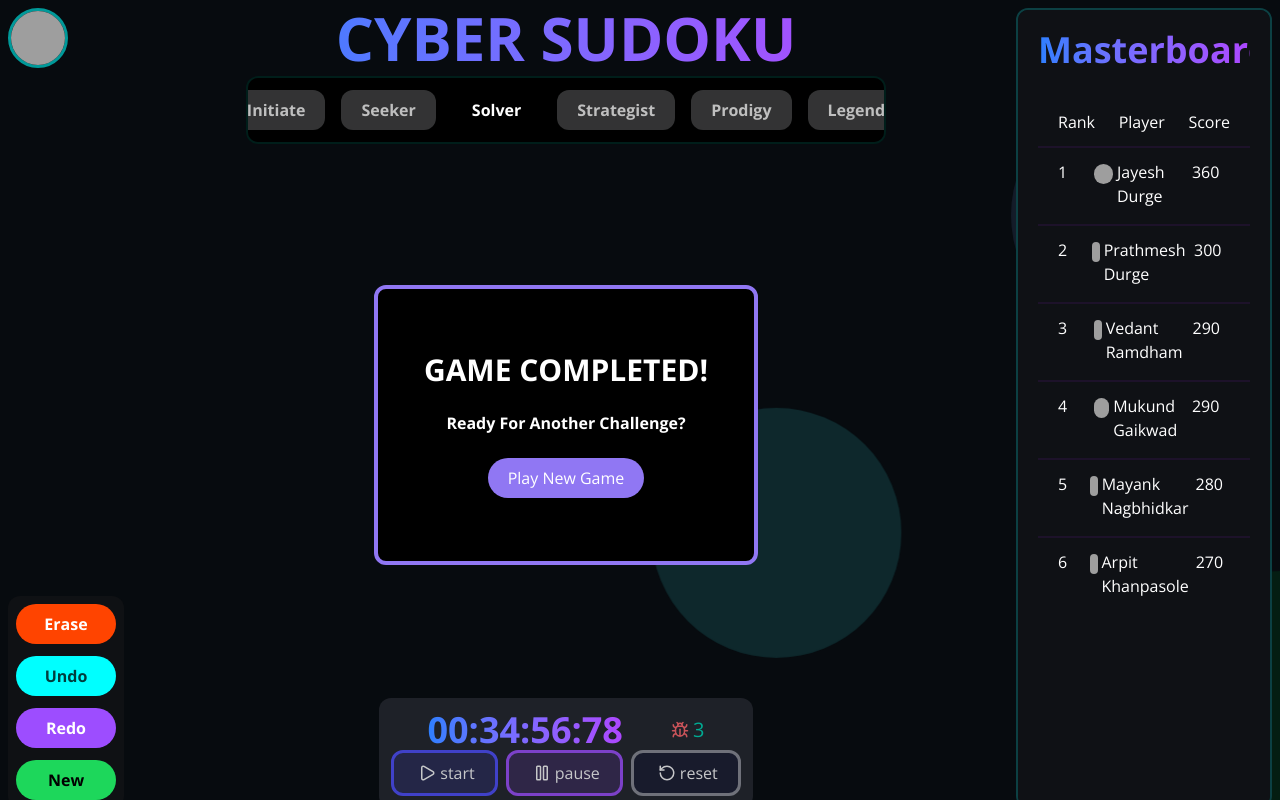
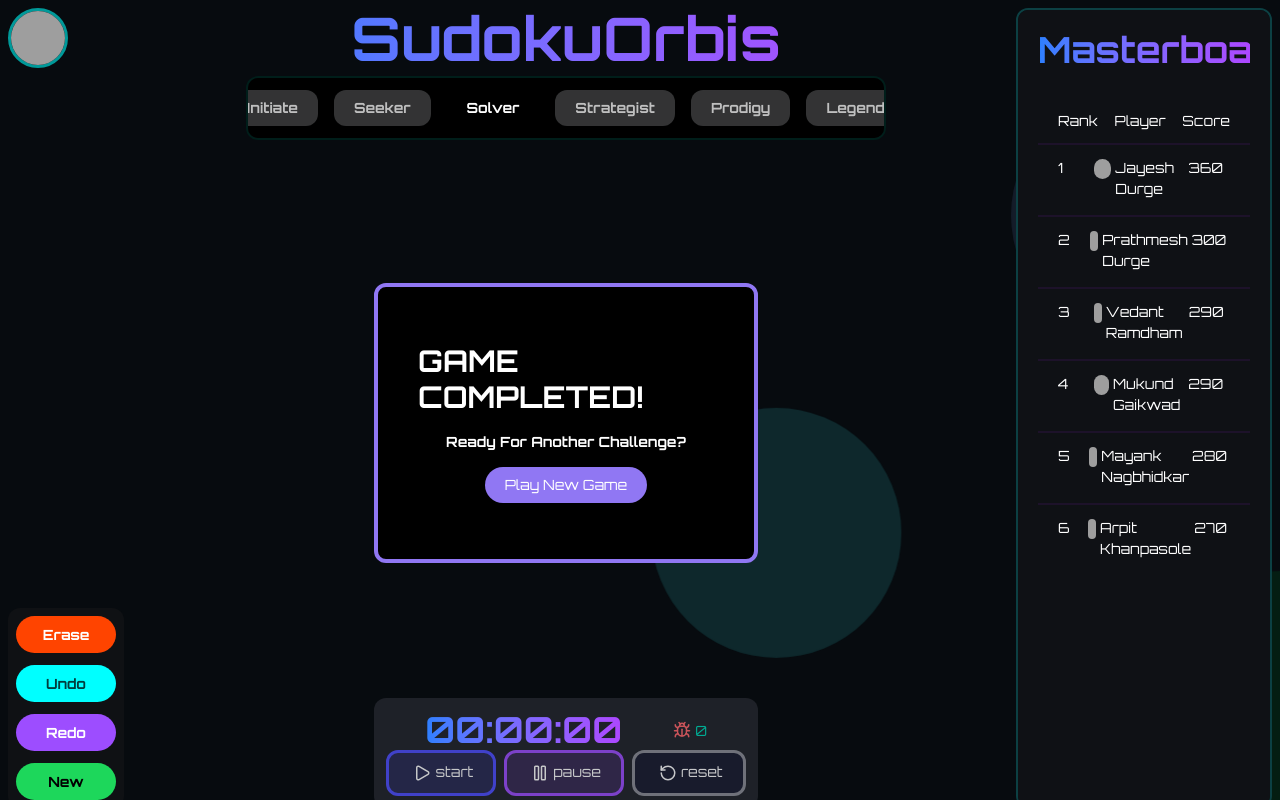
Before and after one commit to jayesh-durge/Sudoku-WebGame, a React (Vite) app: page / in a window 1280 px wide. Built offline with nearby package versions, Linux system fonts and the light colour scheme; grey boxes are pictures that could not be loaded.

Commit message:
font sizing matched according to new font style 'ORBITRON'

```diff
--- a/index.html
+++ b/index.html
@@ -4,6 +4,7 @@
     <meta charset="UTF-8" />
     <link rel="icon" type="image/svg+xml" href="/vite.svg" />
     <meta name="viewport" content="width=device-width, initial-scale=1.0" />
+    <link href="https://fonts.googleapis.com/css2?family=Orbitron:wght@400;500;600;700;800;900&display=swap" rel="stylesheet">
     <title>sudoku</title>
   </head>
   <body>
--- a/package.json
+++ b/package.json
@@ -14,6 +14,7 @@
     "lucide-react": "^0.546.0",
     "react": "^19.1.1",
     "react-dom": "^19.1.1",
+    "react-router-dom": "^7.9.5",
     "tailwind-merge": "^3.3.1",
     "tailwindcss": "^4.1.14",
     "three": "^0.180.0"
--- a/src/App.jsx
+++ b/src/App.jsx
@@ -11,7 +11,7 @@ function App(){
       <Background/>
       {/* <SignUp></SignUp> */}
       {/* <Login></Login> */}
-      {/* <AccountDetails></AccountDetails> */}
+      {/* <AccountDetails username={"jayesh durge"}></AccountDetails> */}
       <GamePage></GamePage>
     </div>
   )
--- a/src/components/ActionButton.jsx
+++ b/src/components/ActionButton.jsx
@@ -2,7 +2,7 @@ import React from "react";
 import { twMerge } from "tailwind-merge";
 function ActionButton({text, icon, classname}){
     return (
-        <button className={twMerge(`w-full px-3 py-2 rounded-md flex items-center justify-center transition-colors ${classname}`)}>
+        <button className={twMerge(`w-full px-3 py-2 rounded-md flex items-center justify-center transition-colors text-sm ${classname}`)}>
             {icon && <span className="mr-2">{icon}</span>}
             {text}
         </button>
--- a/src/components/ControlSection.jsx
+++ b/src/components/ControlSection.jsx
@@ -2,12 +2,12 @@ import React from "react";
 import Container from "./Container";
 import GameControlButton from "./GameControlButton";
 import {Play,Pause,RotateCcw,Bug} from "lucide-react";
-function ControlSection(){
+function ControlSection({time="00:00:00",bugs=0}){
     return (
         <Container classname={"flex-col p-3 bg-[#1e2128]"}>
             <div className="flex justify-evenly items-center">
-                <span className="bg-gradient-to-r from-blue-500 to-purple-500 bg-clip-text text-transparent font-bold text-4xl">00:34:56:78</span>
-                <span className="text-center flex text-xl items-center text-[#00ab93] "><Bug className="text-[#ca545a] w-4.5 mr-1 ml-3" />3</span>
+                <span className="bg-gradient-to-r from-blue-500 to-purple-500 bg-clip-text text-transparent font-bold text-4xl">{time}</span>
+                <span className="text-center flex items-center text-[#00ab93] "><Bug className="text-[#ca545a] w-4.5 mr-1 ml-3" />{bugs}</span>
             </div>
             <div className="flex justify-evenly items-center gap-2">
                 <GameControlButton
--- a/src/components/DifficultyButton.jsx
+++ b/src/components/DifficultyButton.jsx
@@ -1,7 +1,7 @@
 import React from "react";
 function DifficultyButton({text,active=false}){
     return (
-        <button className={`w-fit rounded-xl text-white font-bold px-5 py-2 m-2 ${active?"bg-transparent ":"bg-[#babcc15d] opacity-[0.75]"}`}>{text}</button>
+        <button className={`w-fit rounded-xl text-white font-bold px-5 py-2 m-2 text-sm ${active?"bg-transparent ":"bg-[#babcc15d] opacity-[0.75]"}`}>{text}</button>
     )
 }
 export default DifficultyButton;
--- a/src/components/Form.jsx
+++ b/src/components/Form.jsx
@@ -2,8 +2,8 @@ import React from "react";
 function Form({heading,subheading, children ,classname }){
     return (
         <form action="" className={`backdrop-blur-2xl text-white p-8 rounded-2xl w-[400px] shadow-2xl border border-white/5 ${classname}`}>
-            <h1 className="text-2xl font-semibold">{heading}</h1>
-            <h2 className="text-sm text-[#666] mt-1 mb-8">{subheading}</h2>
+            <h1 className="text-3xl font-semibold">{heading}</h1>
+            <h2 className="text-xs text-[#666] mt-1 mb-8">{subheading}</h2>
             {children}
         </form>
     )
--- a/src/components/Input.jsx
+++ b/src/components/Input.jsx
@@ -10,7 +10,7 @@ function Input({type="text", placeholder,labletext}){
                 type={type}
                 placeholder={placeholder}
                 id={id}
-                className="w-full px-2 py-1 bg-[#1a1a1a]  mt-0.5 rounded-md border-2 border-[#232039] text-white focus:outline-none focus:ring-2 focus:ring-[#8a8aff] focus:border-transparent"
+                className="w-full px-2 py-1 bg-[#1a1a1a]  mt-0.5 rounded-md border-2 border-[#232039] text-white focus:outline-none focus:ring-2 focus:ring-[#8a8aff] focus:border-transparent text-[12px]"
             />
         </div>
     )
--- a/src/main.css
+++ b/src/main.css
@@ -1,7 +1,7 @@
-@import url('https://fonts.googleapis.com/css2?family=Open+Sans:wght@400;500;600;700&display=swap');
 @import "tailwindcss";
 
 
 body{
-    font-family: 'Open Sans', sans-serif;
+    font-family: "Orbitron",'Open Sans', sans-serif;
+    font-size: 14px;
 }
--- a/src/pages/AccountDetails.jsx
+++ b/src/pages/AccountDetails.jsx
@@ -1,7 +1,7 @@
 import React,{useId} from "react";
 import {Container,Form,Input,ActionButton} from "./../components"
 import {Trash2,Camera} from "lucide-react"
-function AccountDetails(){
+function AccountDetails({username}){
     let id1=useId();
     let id2=useId();
     return (
@@ -15,7 +15,7 @@ function AccountDetails(){
                                     <Camera size={13} />
                                 </div>
                             </div>
-                            <h3 className="text-[17px] font-medium mb-1.5">Aurora_Nova</h3>
+                            <h3 className="text-xl font-medium mb-1.5 ">{username}</h3>
                             <label htmlFor={id1} className="text-[13px] text-[#9d85ff] cursor-pointer hover:text-[#8b71ff]">
                                 Update Profile Picture
                                 <input type="file" id={id1} className="hidden"/>
@@ -30,7 +30,7 @@ function AccountDetails(){
                             Bio / About Me
                             <textarea id={id2}
                             placeholder="Digital artist and UX designer passionate about futuristic interfaces and immersive experiences. Exploring the intersection of creativity and technology."
-                            className="w-full px-2 py-1 mt-0.5 bg-[#1a1a1a] rounded-md border-2 border-[#232039] text-white focus:outline-none focus:ring-2 focus:ring-[#8a8aff] focus:border-transparent h-22"
+                            className="w-full px-2 py-1 mt-0.5 bg-[#1a1a1a] rounded-md border-2 border-[#232039] text-white focus:outline-none focus:ring-2 focus:ring-[#8a8aff] focus:border-transparent h-22 text-[12px]"
                             ></textarea>
                         </label>
                           <div className="w-full justify-start items-center">
--- a/src/pages/GamePage.jsx
+++ b/src/pages/GamePage.jsx
@@ -39,7 +39,7 @@ function GamePage(){
             <div className="flex flex-col h-screen justify-between items-center">
                 <div>
                     <div className="bg-gradient-to-r from-blue-500 to-purple-500 bg-clip-text">
-                        <h1 className="text-transparent text-6xl font-bold text-center">CYBER SUDOKU</h1>
+                        <h1 className="text-transparent text-6xl font-bold text-center">SudokuOrbis</h1>
                     </div>
                     <Container classname={"py-1 px-5 my-2 border-2 border-[#001e1a] bg-black overflow-x-scroll w-[50vw] "}>
                             {
```
Also changed, not shown: 1 other file (tests, documents, lock files or other folders).
